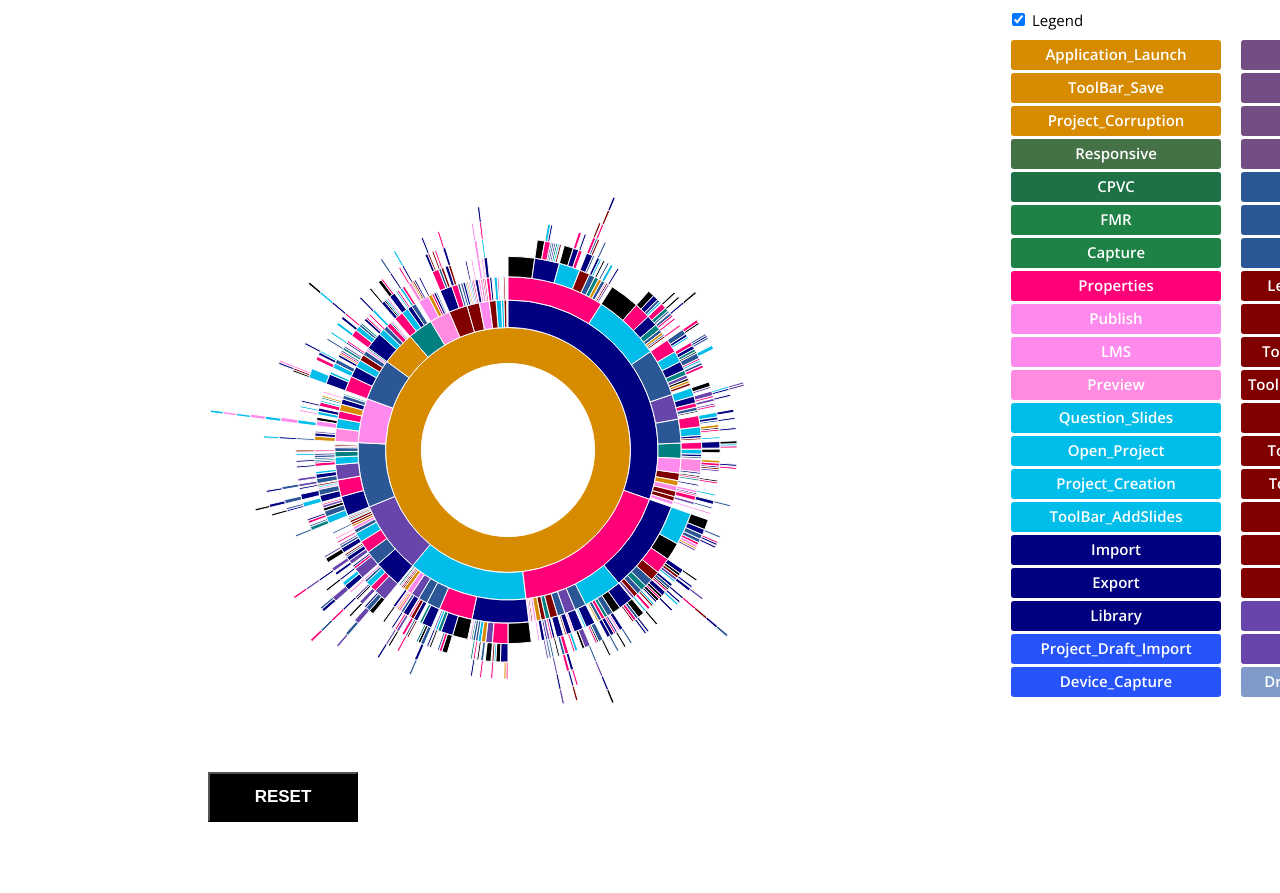
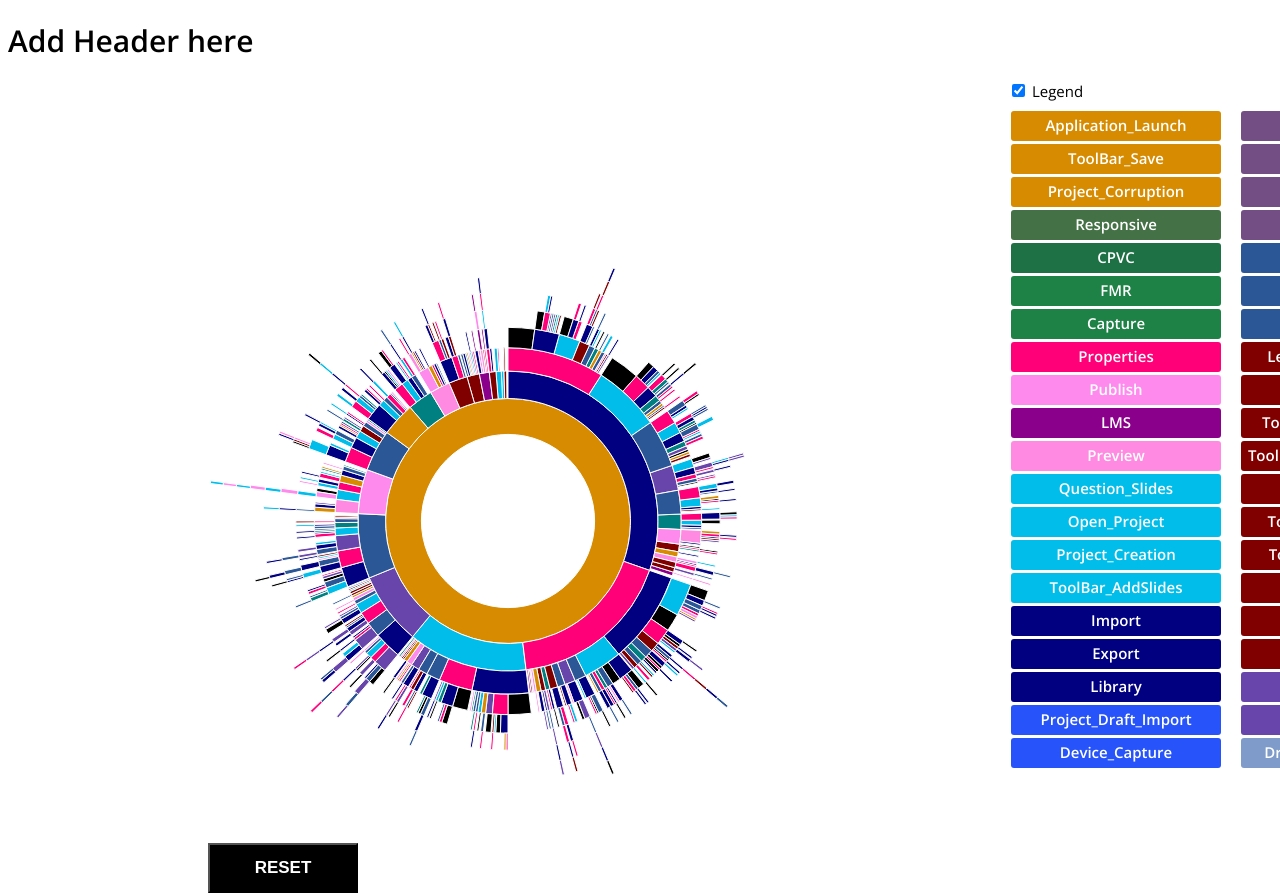
Before and after one commit to mdas92/eldb, a plain HTML site: page visualization/index.html in a window 1280 px wide. Shown: the top 893 px of the page. Before the commit the page ends 822 px from the top, so only its background shows below. Drawn offline with nearby package versions, Linux system fonts and the light colour scheme.

Commit message:
minor cosmetic changes to the visualization

```diff
--- a/visualization/index.html
+++ b/visualization/index.html
@@ -3,6 +3,7 @@
   <head>
     <meta charset="utf-8">
     <title>Sequences sunburst</title>
+    <h1>Add Header here</h1>
     <script src="//d3js.org/d3.v3.min.js"></script>
     <link rel="stylesheet" type="text/css"
       href="https://fonts.googleapis.com/css?family=Open+Sans:400,600">
--- a/visualization/sequences.js
+++ b/visualization/sequences.js
@@ -19,7 +19,7 @@ var colors = {
 "cap": "#1e8145",
 "prop": "#ff0079",
 "publ": "#ff8aee",
-"lms": "#ff8aee",
+"lms": "#8b008b",
 "pvw": "#ff8ae1",
 "qs": "#00bdea",
 "open": "#00bdea",
```
